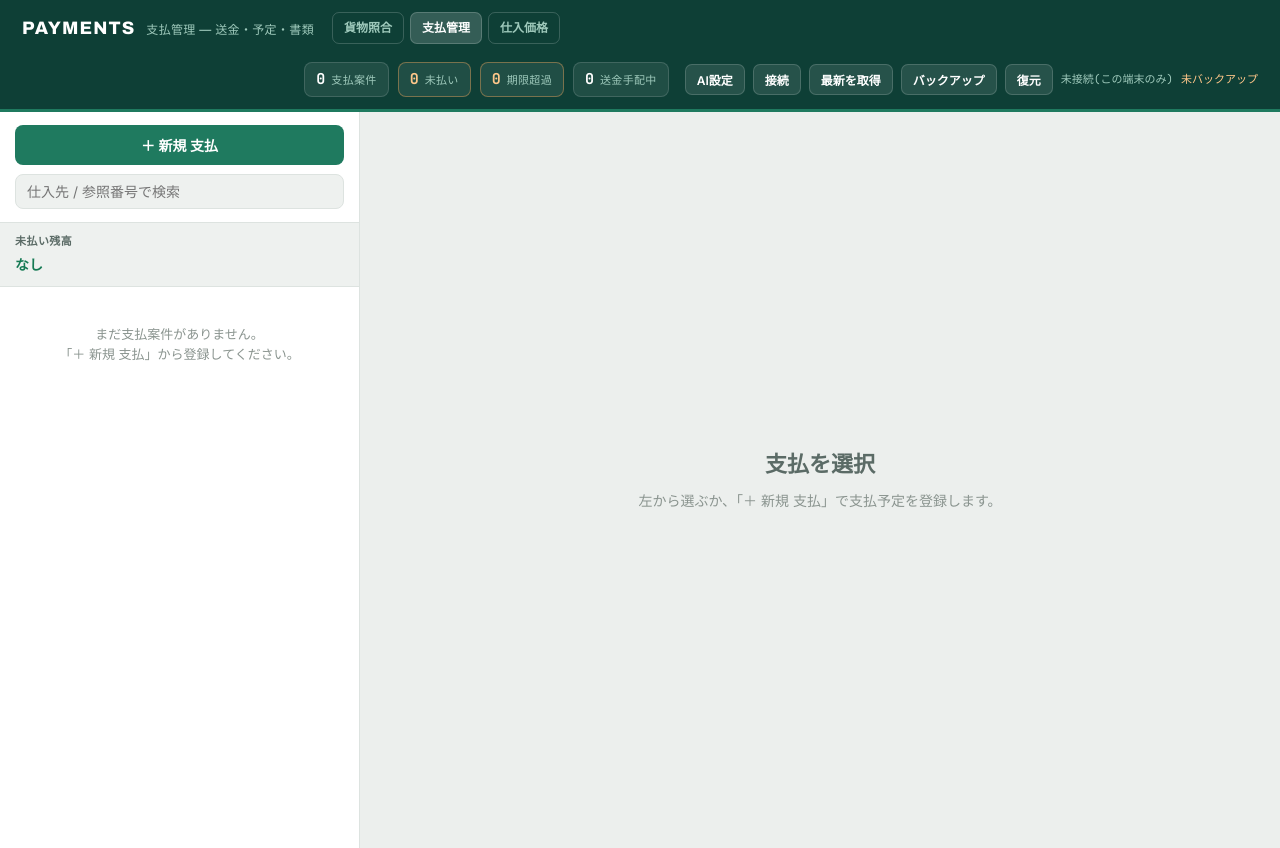
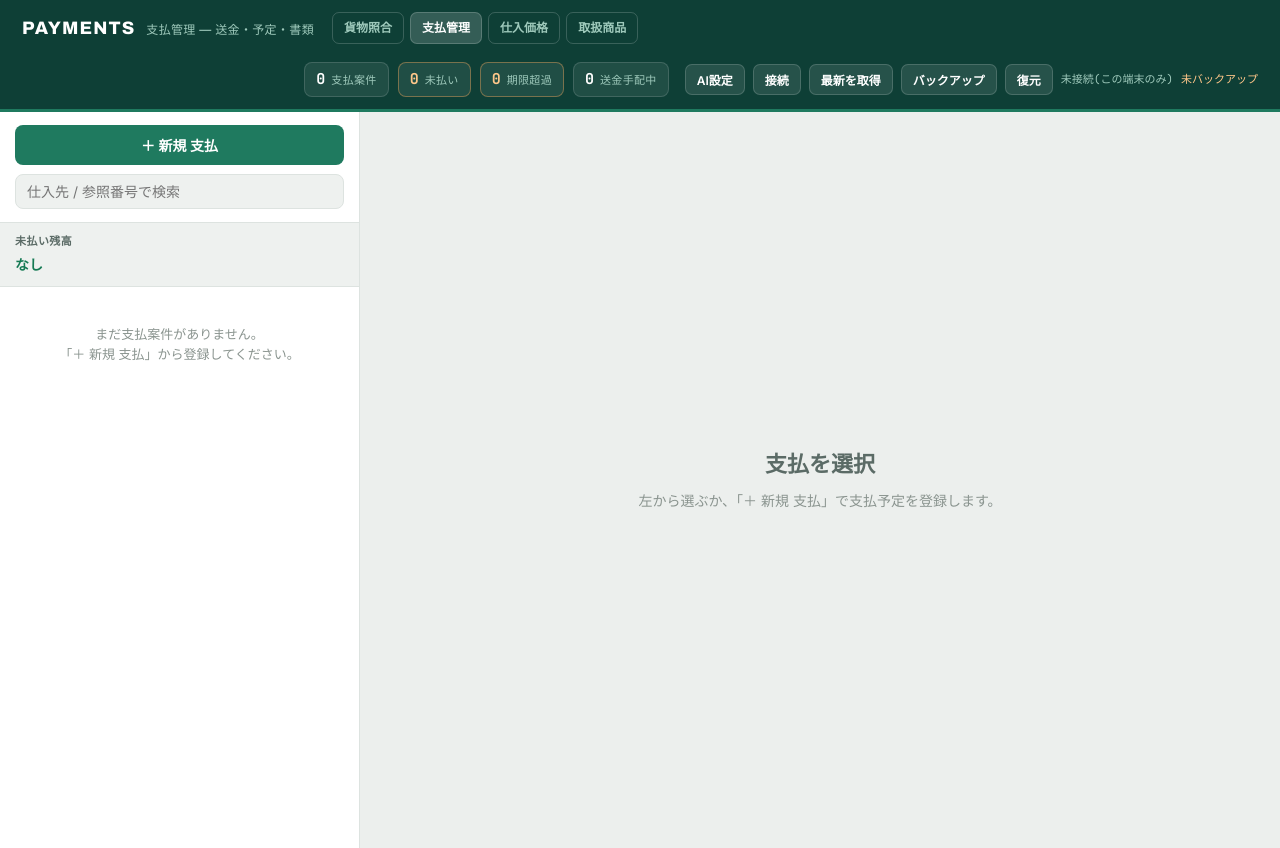
Before and after one commit to Pattosystem/cargo-system, a plain HTML site: page payment/index.html in a window 1280 px wide. Drawn offline with Linux system fonts and the light colour scheme.

Commit message:
Update index.html

```diff
--- a/payment/index.html
+++ b/payment/index.html
@@ -205,6 +205,7 @@
     <a class="xlink" href="../">貨物照合</a>
     <span class="xlink cur">支払管理</span>
     <a class="xlink" href="../pricing/">仕入価格</a>
+    <a class="xlink" href="../products/">取扱商品</a>
   </div>
   <div class="right">
     <div class="chips" id="chips"></div>
```
